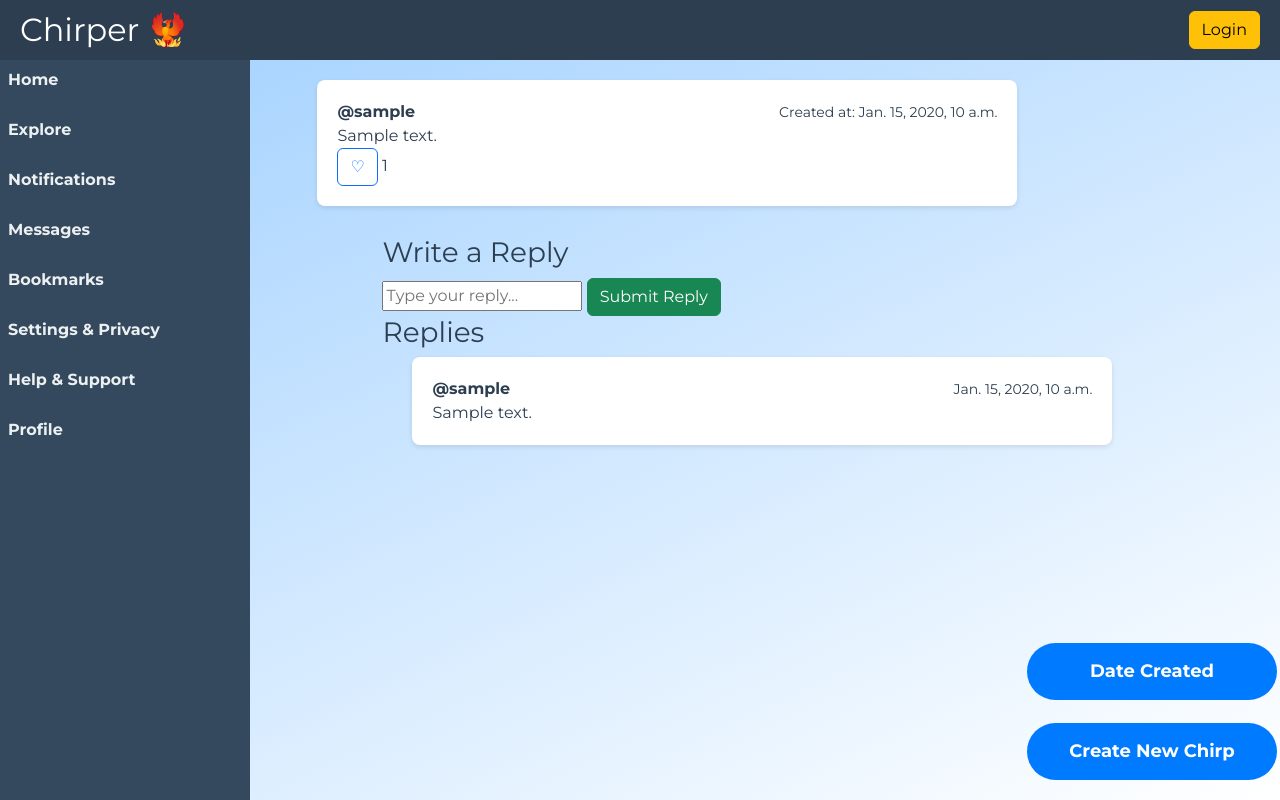
After one commit to andrewfynaardt/chirper, a Django app: page /chirper/chirper/1/replies/ in a window 1280 px wide. The commit adds this page. Run offline with Django 5.2, Linux system fonts and the light colour scheme; tables that the repository leaves empty hold one stand-in row (values such as "Sample post"); some libraries are stand-ins or nearby versions.

Commit message:
Replies Feature Added

```diff
--- a/chirper/models.py
+++ b/chirper/models.py
@@ -80,6 +80,7 @@ class Chirps(models.Model):
         return filtered_chirps
 
 
+# Create your models here.
 class Reply(models.Model):
     """
     Represents a reply to a chirp.
@@ -88,15 +89,22 @@ class Reply(models.Model):
         user (User): The user who made the reply.
         chirp (Chirps): The chirp being replied to.
         content (str): The reply content.
-        created_time (datetime): The timestamp of when the reply was made.
+        created_at (datetime): The timestamp of when the reply was made.
     """
+
     user = models.ForeignKey(User, on_delete=models.CASCADE)
     chirp = models.ForeignKey(Chirps, related_name="replies", on_delete=models.CASCADE)
     content = models.TextField(max_length=280)
-    created_time = models.DateTimeField(auto_now_add=True)
+    created_at = models.DateTimeField(auto_now_add=True)
+
+    likes = models.ManyToManyField(User, related_name="liked_reply_chirps", blank=True)
+
+    # Function that returns the total number of likes
+    def total_reply_likes(self):
+        return self.likes.count()
 
     def __str__(self):
-        return f"Reply by {self.user.username} to Chirp {self.chirp.id}"
+        return f"Reply by {self.user.user_name} to Chirp {self.chirp.id}"
 
 
 class UserFollowing(models.Model):
--- a/chirper/templates/base.html
+++ b/chirper/templates/base.html
@@ -189,6 +189,39 @@ Updated: 2025-03-05
             border-radius: 5px;
             cursor: pointer;
             transition: all 0.3s ease-in-out;
+        }
+
+        /* Ensures the Parent Chirp and Replies are Stacked Correctly */
+        .reply-container {
+            display: flex;
+            flex-direction: column;
+            align-items: center;
+            gap: 20px;
+            width: 100%;
+            max-width: 800px;
+            margin: auto;
+        }
+
+        /* Styles the Parent Chirp */
+        .parent-chirp {
+            width: 100%;
+            max-width: 700px;
+        }
+
+        /* Styles the Reply Section */
+        .reply-section {
+            display: flex;
+            flex-direction: column;
+            width: 100%;
+            max-width: 700px;
+        }
+
+        /* Styles Each Individual Reply */
+        .reply-card {
+            width: 100%;
+            max-width: 700px;
+            margin-left: 30px;
+            /* Indents replies slightly */
         }
     </style>
 </head>
--- /dev/null
+++ b/chirper/templates/replies.html
@@ -0,0 +1,66 @@
+{% extends "base.html" %}
+
+{% block content %}
+<div class="reply-container">
+    <!-- Parent Chirp -->
+    <div class="chirp-card parent-chirp">
+        <div class="row card-header">
+            <div class="col text-start">
+                <strong>@{{ chirp.user_id.username }}</strong>
+            </div>
+            <div class="col text-end">
+                <small>Created at: {{ chirp.created_time }}</small>
+            </div>
+        </div>
+        <div class="card-body">
+            <p class="card-text">{{ chirp.chirp_body }}</p>
+        </div>
+        <div class="row card-footer align-items-center">
+            <div class="col text-start">
+                <button class="btn like-btn-toggle
+                {% if request.user in chirp.likes.all %}btn-primary{% else %}btn-outline-primary{% endif %}"
+                    hx-post="{% url 'like_chirp' chirp.id %}" hx-trigger="click" hx-target="#like-count-{{ chirp.id }}"
+                    hx-swap="innerHTML" hx-headers='{"X-CSRFToken": "{{ csrf_token }}"}' data-chirp-id="{{ chirp.id }}">
+                    {% if request.user in chirp.likes.all %} ❤️ {% else %} ♡ {% endif %}
+                </button>
+                <span id="like-count-{{ chirp.id }}">{{ chirp.total_likes }}</span>
+            </div>
+        </div>
+    </div>
+
+    <!-- Reply Section -->
+    <div class="reply-section">
+        <!-- Reply Input Form -->
+        <div class="reply-form">
+            <h3>Write a Reply</h3>
+            <form method="POST" action="{% url 'reply_to_chirp' chirp.id %}">
+                {% csrf_token %}
+                <input type="text" name="content" placeholder="Type your reply..." required>
+                <button type="submit" class="btn btn-success">Submit Reply</button>
+            </form>
+        </div>
+
+        <!-- Replies List -->
+        <h3>Replies</h3>
+        {% for reply in chirp.replies.all %}
+        <div class="chirp-card reply-card">
+            <div class="row card-header">
+                <div class="col text-start">
+                    <strong>@{{ reply.user.username }}</strong>
+                </div>
+                <div class="col text-end">
+                    <small>{{ reply.created_at }}</small>
+                </div>
+            </div>
+            <div class="card-body">
+                <p class="card-text">{{ reply.content }}</p>
+            </div>
+
+        </div>
+        {% empty %}
+        <p>No replies yet.</p>
+        {% endfor %}
+    </div>
+</div>
+
+{% endblock %}
--- a/chirper/urls.py
+++ b/chirper/urls.py
@@ -1,5 +1,5 @@
 from django.urls import path
-from .views import chirp_view, home, profile, like_chirp, still_dev, reply_to_chirp
+from .views import chirp_view, home, profile, like_chirp, still_dev, like_reply, replies_page, reply_to_chirp
 from django.views.generic import TemplateView
 
 urlpatterns = [
@@ -21,6 +21,10 @@ urlpatterns = [
     # Create a new chirp
     path('create/', chirp_view, name='chirp_view'),  # Using 'chirp_view' to match the original name
 
-    # Reply to a chirp
-    path("chirp/<int:chirp_id>/reply/", reply_to_chirp, name="reply_to_chirp"),
+    path("chirper/reply/like/<int:reply_id>/", like_reply, name="like_reply"),
+
+    path("chirper/<int:chirp_id>/replies/", replies_page, name="replies_page"),
+
+    path("chirper/reply/<int:chirp_id>/", reply_to_chirp, name="reply_to_chirp"),
+
 ]
--- a/chirper/views.py
+++ b/chirper/views.py
@@ -44,7 +44,13 @@ def chirp_view(request):
 
     return render(request, "chirper/chirp_form.html", {"form": form})
 
-# Reply to chirp
+def replies_page(request, chirp_id):
+    """
+    Replies page for chirps
+    """
+    chirp = get_object_or_404(Chirps, id=chirp_id)
+    return render(request, "replies.html", {"chirp": chirp})
+
 @login_required
 def reply_to_chirp(request, chirp_id):
     """
@@ -55,17 +61,10 @@ def reply_to_chirp(request, chirp_id):
     if request.method == "POST":
         content = request.POST.get("content")
         if content:
-            # Create a new chirp as a reply
-            Chirps.objects.create(
-                chirp_body=content,
-                user_id=request.user,
-                created_time=timezone.now(),
-                parent_chirp=parent_chirp  # Link the reply to the parent chirp
-            )
-            return redirect("home")  # Redirect after replying
-
-    return render(request, "reply_form.html", {"parent_chirp": parent_chirp})
-
+            Reply.objects.create(user=request.user, chirp=chirp, content=content)
+    return redirect(
+        "replies_page", chirp_id=chirp.id
+    )
 
 # # Follow a user
 # @login_required
@@ -130,3 +129,19 @@ def like_chirp(request, chirp_id):
         liked = True
 
     return JsonResponse(chirp.total_likes())
+
+@login_required
+def like_reply(request, reply_id):
+    """
+    Allows users to like/unlike a reply.
+    """
+    reply = get_object_or_404(Reply, id=reply_id)
+
+    if request.user in reply.likes.all():
+        reply.likes.remove(request.user)  # Unlike
+        liked = False
+    else:
+        reply.likes.add(request.user)  # Like
+        liked = True
+
+    return JsonResponse(reply.total_reply_likes())
```
Also changed, not shown: chirper/templates/chirper/partials/render_chirps.html (+9 -8 lines), chirper/migrations/0004_rename_created_time_reply_created_at_reply_likes.py (added).
